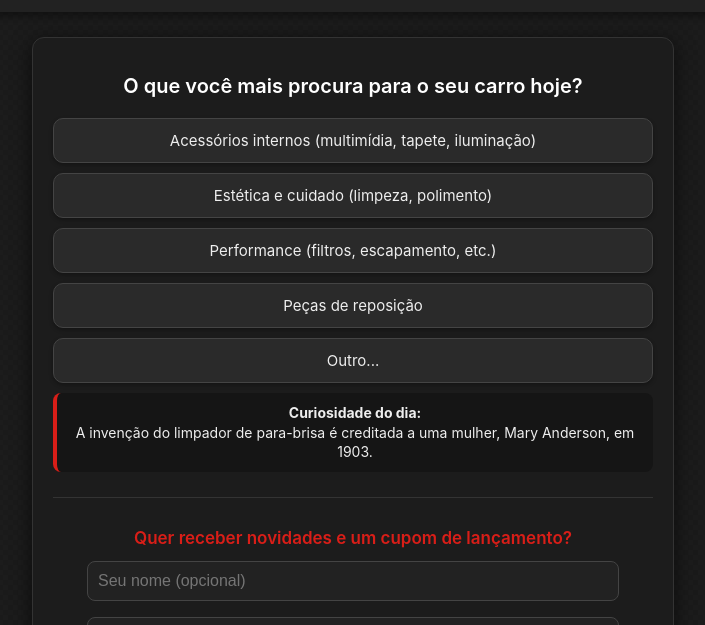
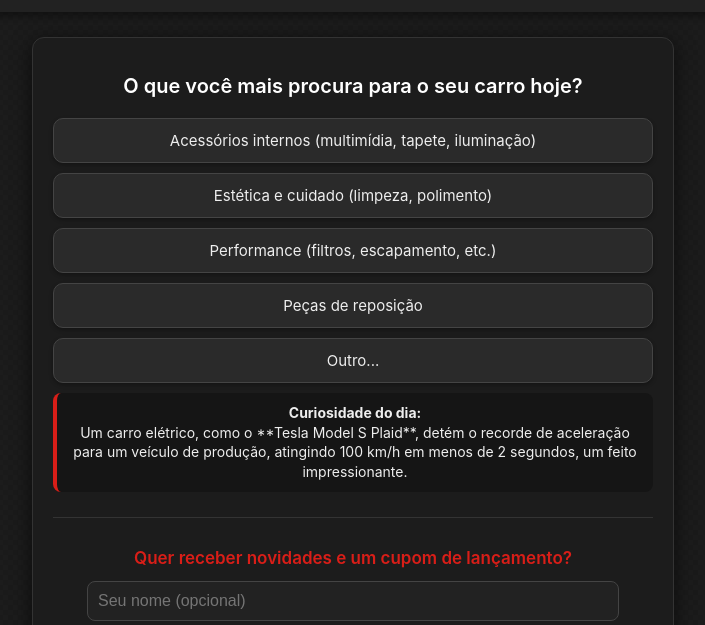
Before and after one commit to ruanneygomes/loja-em-reforma, a plain HTML site: page index.html in a window 1280 px wide. Shown: the part 175-800 px from the top of the page, without its empty margins (287-992 px from the left). Drawn offline with Linux system fonts and the light colour scheme.

Commit message:
index.html

```diff
--- a/index.html
+++ b/index.html
@@ -3,7 +3,7 @@
 <head>
     <meta charset="UTF-8">
     <meta name="viewport" content="width=device-width, initial-scale=1.0">
-    <title>Loja do Meu Carro - Em Reforma</title>
+    <title>Loja do Meu Carro | Peças e Acessórios Automotivos - Em Construção</title>
 
     <script async src="https://www.googletagmanager.com/gtag/js?id=G-V4T4V3N4VE"></script>
     <script>
@@ -14,7 +14,7 @@
       gtag('config', 'G-V4T4V3N4VE');
     </script>
 
-    <meta name="description" content="Nova loja em construção! Participe do nosso quiz e ganhe um cupom de lançamento. Acelere uma nova fase com a Loja do Meu Carro.">
+    <meta name="description" content="A nova Loja do Meu Carro está em construção! Deixe sua opinião sobre peças, acessórios e estética automotiva no nosso quiz e garanta um cupom de lançamento exclusivo. Acompanhe a saga da Karavan K20/ZF8 a Las Vegas!">
 
     <meta property="og:title" content="Loja do Meu Carro | Em Construção e com Cupom!">
     <meta property="og:description" content="Deixe sua opinião sobre o que você mais procura e garanta um cupom exclusivo para o lançamento da nova loja.">
@@ -47,6 +47,17 @@
             color: #fff;
             padding: 15px 20px 10px;
             box-shadow: 0 4px 8px rgba(0, 0, 0, 0.4);
+        }
+
+        .seo-h1 {
+            position: absolute;
+            width: 1px;
+            height: 1px;
+            padding: 0;
+            margin: -1px;
+            overflow: hidden;
+            clip: rect(0, 0, 0, 0);
+            border: 0;
         }
 
         .logo-container {
@@ -271,8 +282,10 @@
 <body onload="loadSavedData()">
 
     <header>
+        <h1 class="seo-h1">Loja do Meu Carro | Peças e Acessórios Automotivos</h1>
+
         <div class="logo-container">
-            <img src="logo web loja do meu carro.png" alt="Logo Loja do Meu Carro" width="220" height="80"
+            <img src="logo web loja do meu carro.png" alt="Logo Loja do Meu Carro, especialista em peças e acessórios automotivos" width="220" height="80"
                 onerror="this.onerror=null; this.src='https://placehold.co/220x80/111/fff?text=LOJA+DO+MEU+CARRO'">
         </div>
         <p>Nova loja em construção. Deixe sua opinião e garanta um cupom de lançamento!</p>
@@ -492,38 +505,47 @@
             await sendToForms(data, submitEmailButton, "QUERO RECEBER AS NOVIDADES!", 'email');
         }
 
-
         const curiosities = [
-            "Você sabia que o pneu foi inventado antes do carro? Eles eram usados em bicicletas no final do século 19.",
-            "O motor Wankel, usado em alguns carros Mazda, possui um design rotativo que elimina a necessidade de pistões e bielas.",
-            "O primeiro engarrafamento registrado na história aconteceu na cidade de Nova Iorque, em 1903.",
-            "O Ford Model T (1908) foi o primeiro carro produzido em massa, tornando o automóvel acessível à classe média.",
-            "A função real do pedal da embreagem é desconectar o motor das rodas, permitindo a troca de marchas.",
-            "A correia dentada, se não trocada no prazo, pode quebrar e causar um dano total ao motor do seu carro.",
-            "O óleo do motor não só lubrifica, mas também ajuda a resfriar as peças internas do motor.",
-            "O primeiro carro com teto solar foi um Nash Ambassador em 1937.",
-            "O 'chevrolet' foi nomeado em homenagem a Louis Chevrolet, um piloto de corrida suíço.",
-            "A invenção do limpador de para-brisa é creditada a uma mulher, Mary Anderson, em 1903.",
-            "Manter os pneus calibrados corretamente pode economizar até 5% no consumo de combustível.",
-            "O fluido de freio precisa ser trocado periodicamente, pois absorve umidade e perde eficácia com o tempo.",
-            "Dirigir com o tanque na reserva força a bomba de combustível e pode reduzir sua vida útil.",
-            "O farol de neblina deve ser usado apenas em condições de baixa visibilidade (neblina ou chuva forte), nunca à noite na estrada.",
-            "O airbag infla completamente em apenas 30 milissegundos, mais rápido que um piscar de olhos.",
-            "Rodízio de pneus é essencial para garantir o desgaste uniforme e prolongar a vida útil do conjunto.",
-            "A bateria de um carro moderno tem uma vida útil média de 2 a 4 anos, dependendo do uso e clima.",
-            "O cheiro doce de fluido de arrefecimento pode indicar um vazamento no sistema de radiador.",
-            "Uma embreagem mal regulada não só causa dificuldade na troca de marchas, mas também desgasta o disco prematuramente.",
-            "O filtro de cabine (ou filtro de ar-condicionado) deve ser trocado para evitar odores e melhorar a qualidade do ar interno.",
-            "O carro mais rápido do mundo (não de F1) pode acelerar de 0 a 100 km/h em menos de 2 segundos.",
-            "A fibra de carbono é usada em carros de alta performance por ser 5 vezes mais forte e muito mais leve que o aço.",
-            "O recorde de quilometragem percorrida por um único motorista em um carro é de mais de 4,8 milhões de km (Volvo P1800).",
-            "A luz de injeção eletrônica (a 'luz da bomba') acende quando há um problema no sistema de emissões ou no motor.",
-            "O 'turbo lag' é o pequeno atraso entre você pisar no acelerador e o turbo efetivamente entregar a potência.",
-            "Alguns carros de luxo usam câmbios de dupla embreagem (DCT) que conseguem trocar de marcha em menos de 8 milissegundos.",
-            "A cor branca é estatisticamente a cor de carro mais segura, pois é a mais visível em todas as condições de iluminação.",
-            "O sistema de som mais potente já instalado em um carro de produção tinha 34 alto-falantes.",
-            "O primeiro carro a atingir 100 km/h foi elétrico, em 1899.",
-            "Usar combustível de má qualidade pode carbonizar as válvulas e injetores, prejudicando a performance do motor."
+            "O projeto Karavan ACF a Las Vegas foi selecionado para ser um dos finalistas do prestigiado **'Battle of the Builders' no SEMA Show 2025**, a maior feira de customização do mundo. O carro competirá como um dos melhores projetos do ano.",
+            "A Caravan original foi totalmente transformada com o motor **K20/K24 da Honda** e um câmbio automático **ZF8HP de 8 marchas**, uma das adaptações mais insanas e complexas já feitas no Brasil, que a ACF está levando rodando até os EUA.",
+            "O nome **'Karavan' com K** foi escolhido como uma homenagem ao motor **K20 da Honda**, que é o coração de performance do projeto. O carro vai percorrer **mais de 16.000 km** do Brasil até Las Vegas.",
+            "A eletrônica do projeto é de ponta: o motor K20/K24 é gerenciado por uma injeção programável **FuelTech FT700**, responsável por controlar o motor, o câmbio de 8 marchas e registrar toda a telemetria da épica viagem.",
+            "A jornada da Karavan está sendo transmitida em tempo real nas lives do canal **Ricardinho ACF**, que chegam a picos de mais de **17 mil espectadores** simultâneos. Eles usam antenas Starlink para garantir a conexão na estrada.",
+            "Nos primeiros dias de viagem, o projeto enfrentou problemas técnicos. O câmbio **ZF8HP** perdeu algumas marchas e foi necessário lidar com o **diferencial**, provando que a aventura é real e cheia de desafios automotivos.",
+            "Apesar de ser um projeto de altíssima performance, o motor K20 se encaixou no cofre original da Caravan com mínimas alterações, apenas no cárter. A suspensão também foi customizada para aguentar os **16.000 km** da rota.",
+            "Para cumprir o prazo de 30 dias e chegar ao SEMA Show em Las Vegas, a equipe do ACF precisa manter uma média de **1.000 km rodados por dia** com a Karavan, uma meta ambiciosa para um carro tão modificado.",
+            "A **Potência** do motor **K20/K24 da Honda** adaptado pela ACF na Karavan é capaz de gerar mais de **300 cavalos de potência**. Essa é uma performance insana e inesperada para um veículo originalmente familiar como a Caravan.",
+            "Para parar toda essa potência e garantir a segurança na viagem de **16.000 km**, a Karavan recebeu um sistema de freios de **alta performance** de carros esportivos de luxo, adaptado pela ACF para o eixo traseiro da van.",
+            "Os **Pneus de Competição** utilizados na Karavan são especiais. A equipe do Ricardinho ACF escolheu um modelo homologado para rua, que consegue suportar a alta velocidade e as longas distâncias da épica viagem até Las Vegas.",
+            "Além da mecânica extrema, a Karavan recebeu um **interior totalmente customizado** pela ACF, com bancos esportivos e instrumentação digital de ponta, transformando a cabine para se adequar à proposta de carro de exposição e endurance.",
+            "O carro mais vendido de todos os tempos é o **Toyota Corolla**, com mais de 50 milhões de unidades comercializadas desde seu lançamento original em 1966.",
+            "O primeiro carro a atingir a marca de 100 km/h foi o elétrico **La Jamais Contente**, em 1899. Ele era em formato de foguete e movido a dois motores elétricos.",
+            "Você sabia que o **controle de cruzeiro** (piloto automático) foi inventado por Ralph Teetor, um engenheiro cego, que se irritava com a forma irregular com que seu motorista dirigia?",
+            "A maior multa de trânsito já registrada foi na Suíça, onde um motorista de carro esportivo foi multado em cerca de **$1 milhão de dólares** por exceder drasticamente o limite de velocidade.",
+            "Os primeiros para-brisas eram de vidro comum e perigosos. O **vidro laminado** (que não estilhaça em cacos) foi inventado após um químico se ferir acidentalmente com frascos de laboratório em 1903.",
+            "O famoso **'odor de carro novo'** é, na verdade, uma combinação de mais de 50 compostos químicos voláteis (COVs) usados nos plásticos, colas e tecidos internos do veículo.",
+            "Um carro de Fórmula 1 é capaz de acelerar de 0 a 160 km/h e frear de volta a 0 em cerca de **5 segundos**, graças à sua leveza e aos freios de carbono.",
+            "Em 1941, todos os carros novos produzidos nos Estados Unidos foram fabricados com **volantes no lado direito**, devido a uma iniciativa de conservação de materiais durante a Segunda Guerra Mundial.",
+            "O **airbag**, item de segurança obrigatório, foi patenteado pela primeira vez nos anos 1950, mas só se tornou um equipamento padrão na maioria dos veículos nos anos 1990.",
+            "O primeiro carro com injeção eletrônica de combustível foi o clássico **Mercedes-Benz 300 SL Gullwing** em 1954, substituindo o carburador e melhorando a eficiência e potência do motor.",
+            "A Chevrolet vendeu mais de **100 milhões** de unidades do modelo Impala, fazendo dele um dos carros mais icônicos e longevos da história automotiva americana.",
+            "O carro mais rápido do mundo atualmente para produção em série é o **Bugatti Chiron Super Sport 300+**, que pode atingir velocidades acima de 490 km/h em testes homologados.",
+            "Em um ano, a indústria automobilística mundial produz mais de **80 milhões de carros e caminhões** novos, mais do que a população de muitos países.",
+            "As luzes de freio traseiras (lanternas de freio) foram inventadas em 1905, mas só se tornaram um recurso padrão e amplamente adotado nos carros na década de 1930.",
+            "A invenção do **limpador de para-brisa** é creditada a Mary Anderson em 1903, que teve a ideia após notar a dificuldade dos motoristas em limpar o vidro manualmente durante nevascas.",
+            "A cor **vermelho-Ferrari** (Rosso Corsa) não é a cor oficial de fábrica. Na verdade, era a cor tradicionalmente usada pelos carros de corrida italianos nas competições internacionais.",
+            "Os carros modernos usam cerca de **30.000 peças** diferentes, contando desde o motor até os parafusos e componentes menores internos.",
+            "O sistema **ABS (Anti-lock Braking System)**, que evita o travamento das rodas na frenagem, foi desenvolvido para aeronaves nos anos 1920 e só chegou aos carros de rua décadas depois.",
+            "A primeira corrida de rua registrada aconteceu entre Paris e Rouen em 1894, e o vencedor alcançou uma velocidade média de modestos **18.7 km/h**.",
+            "O Brasil foi o primeiro país a obrigar a produção de carros com **motores flex** (etanol e gasolina) em 2003, liderando a tecnologia de biocombustíveis no mundo.",
+            "O **motor rotativo Wankel**, famoso em carros da Mazda, usa um rotor triangular em vez de pistões e é conhecido por ser compacto e produzir muita potência para seu tamanho e peso.",
+            "As chaves codificadas e o **imobilizador eletrônico** se tornaram o padrão de segurança para proteger contra roubos. Antes, bastava uma chave simples para ligar a maioria dos carros.",
+            "Um carro médio passa cerca de **95%** do seu tempo estacionado, seja na garagem, no trabalho ou em estacionamentos públicos.",
+            "O recorde de maior quilometragem em um único veículo pertence a um Volvo P1800 de 1966, que rodou mais de **5.2 milhões de quilômetros** (3.2 milhões de milhas).",
+            "O primeiro **farol de milha** (luz de neblina) foi introduzido por um fabricante de acessórios em 1938 para melhorar a visibilidade em condições climáticas adversas, como forte neblina.",
+            "O conceito de **pneu sem câmara** (tubeless), que dispensa a câmara de ar interna, foi patenteado pela Michelin em 1946 e melhorou drasticamente a segurança contra furos lentos.",
+            "Você sabia que a buzina de um carro é projetada para soar em uma frequência específica (geralmente entre 300 e 500 Hz) para ser **facilmente distinguível** de outros ruídos do tráfego?",
+            "Um carro elétrico, como o **Tesla Model S Plaid**, detém o recorde de aceleração para um veículo de produção, atingindo 100 km/h em menos de 2 segundos, um feito impressionante."
         ];
 
         function getCuriosityOfTheDay(curiosityList) {
```
